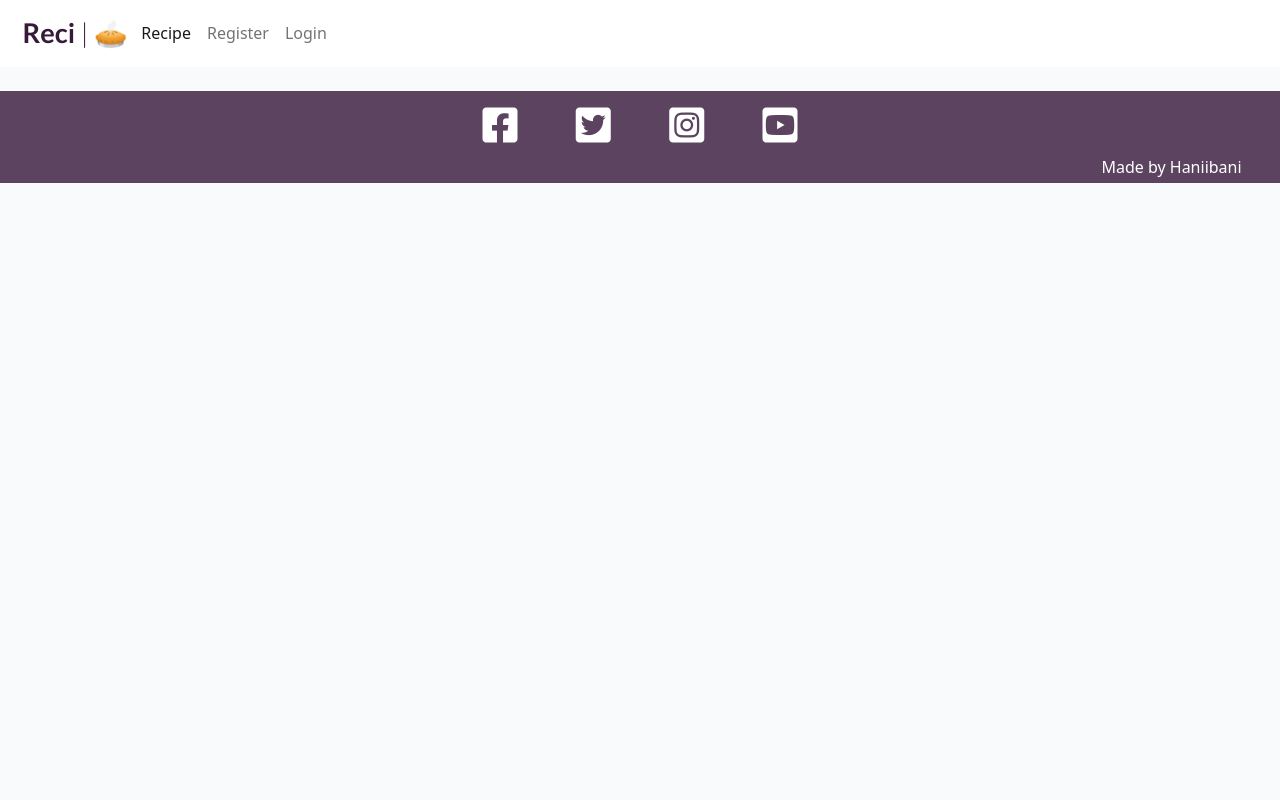
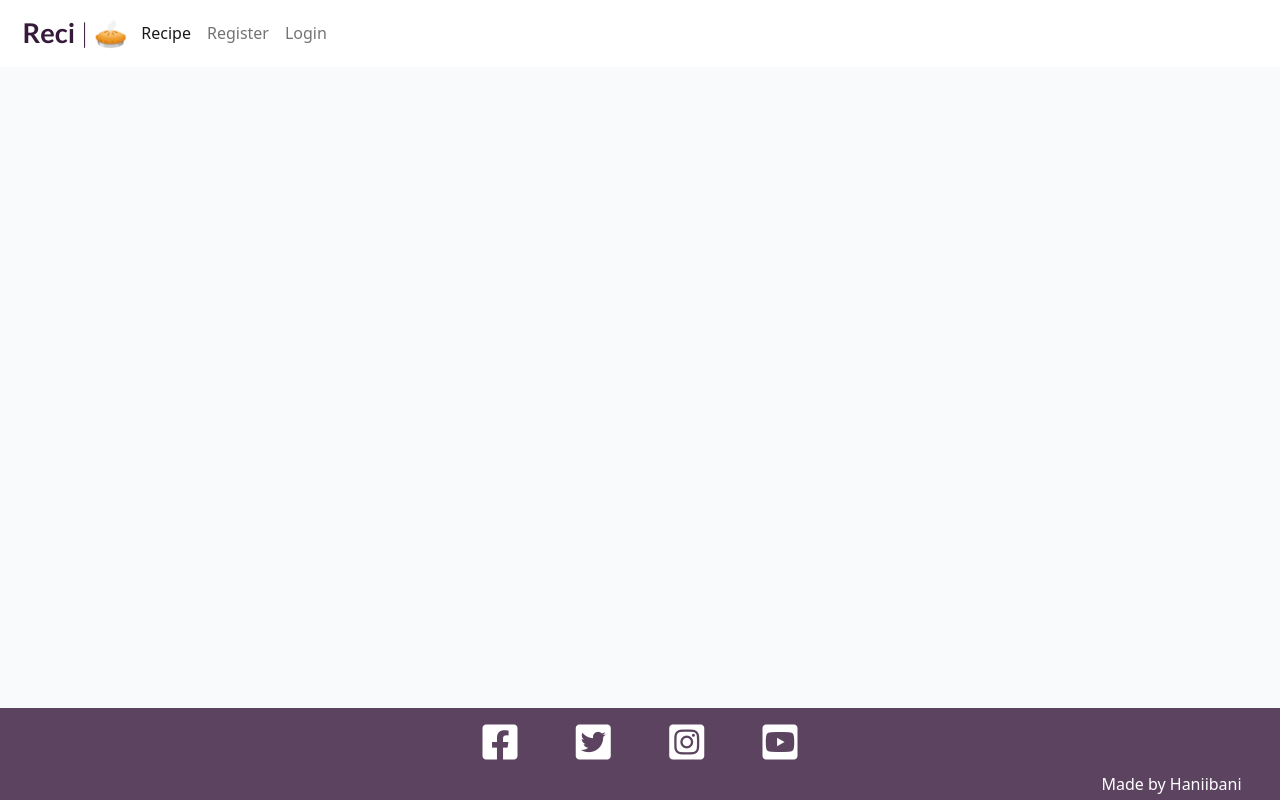
Before and after one commit to Haniibani/Portfolio-project-4, a Django app: page / in a window 1280 px wide. Run offline with Django 3.2, Linux system fonts and the light colour scheme; data that the repository does not hold is empty.

Commit message:
Fix footer at bottom of viewport if main is empty

```diff
--- a/static/css/style.css
+++ b/static/css/style.css
@@ -1,5 +1,17 @@
 body {
     background-color: #F9FAFC;
+    display: flex;
+    flex-direction: column;
+    min-height: 100vh;
+
+}
+
+main {
+    flex: 1 0 auto;
+}
+
+.footer {
+    flex-shrink: 0;
 }
 
 .brand {
```
